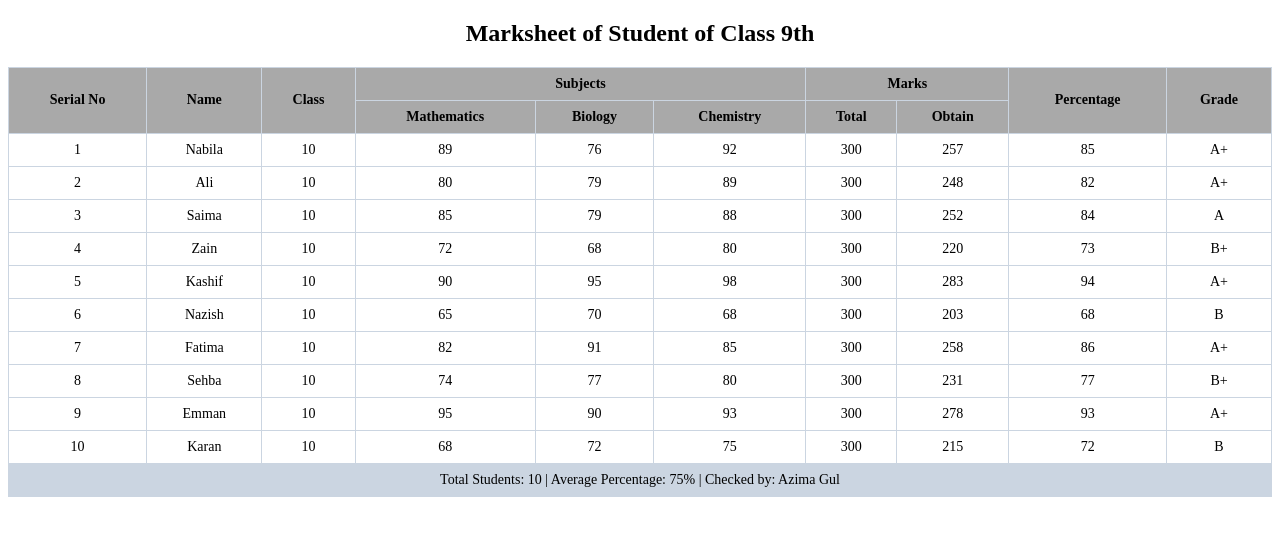
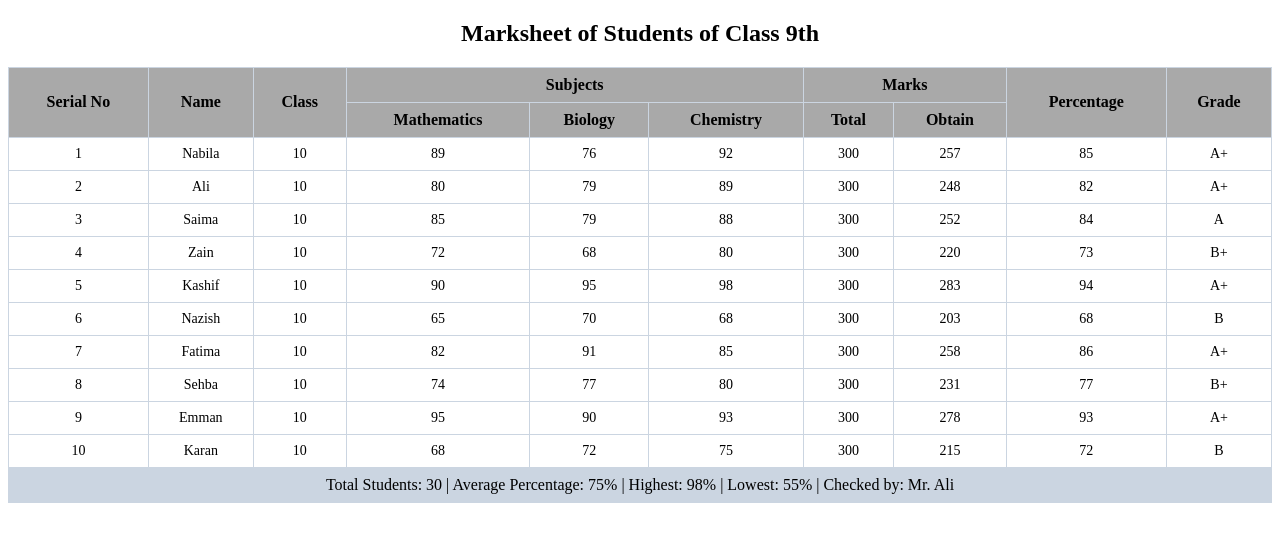
Before and after one commit to nabilabakhtawar/Web-technologies-, a plain HTML site: page Day-six/index.html in a window 1280 px wide. Drawn offline with Linux system fonts and the light colour scheme.

Commit message:
added changes

```diff
--- a/Day-six/index.css
+++ b/Day-six/index.css
@@ -8,6 +8,7 @@ table.marks {
 }
 thead{
     background-color: darkgray;
+    font-size: 16px;
 }
 
 th,
@@ -19,4 +20,5 @@ th,
 tfoot{
 
     background-color: #cbd5e1;
+    font-size: 16px;
 }
--- a/Day-six/index.html
+++ b/Day-six/index.html
@@ -9,7 +9,8 @@
 </head>
 
 <body>
-    <h2>Marksheet of Student of Class 9th</h2>
+    <h2>Marksheet of Students
+         of Class 9th</h2>
     <table class="marks" >
 
         <thead>
@@ -156,10 +157,12 @@
 
         </tbody>
         <tfoot>
-            <tr>
-                <td colspan="10">Total Students: 10 | Average Percentage: 75% | Checked by: Azima Gul</td>
-            </tr>
-        </tfoot>
+  <tr>
+    <td colspan="10">
+      Total Students: 30 | Average Percentage: 75% | Highest: 98% | Lowest: 55% | Checked by: Mr. Ali
+    </td>
+  </tr>
+</tfoot>
     </table>
 </body>
 
```
